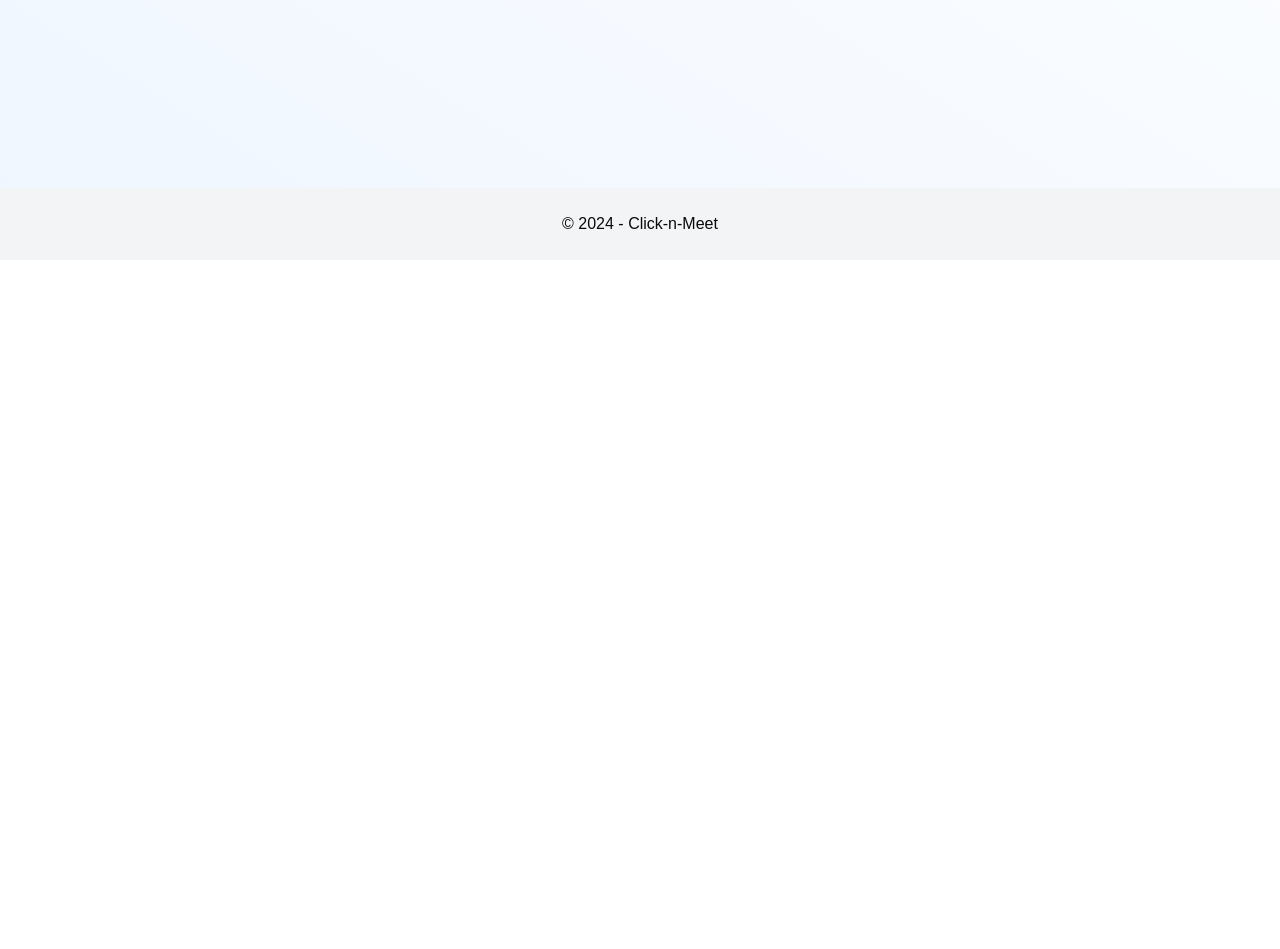
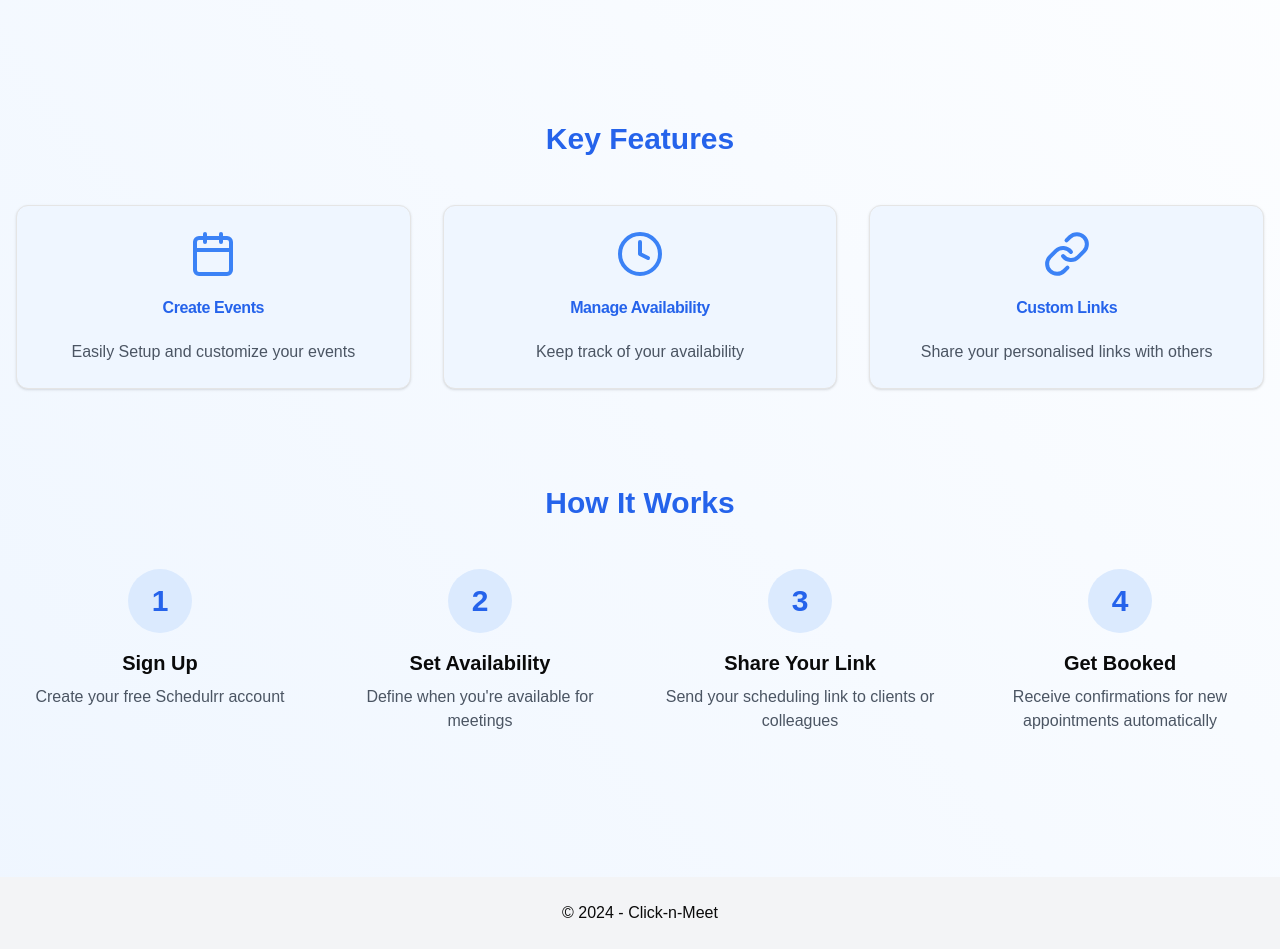
Before and after one commit to Khalil-codes/click-n-meet, a Next.js app: page / in a window 1280 px wide. Shown: the part 540-1489 px from the top of the page. Before the commit the page ends 800 px from the top, so only its background shows below. Built offline with nearby package versions, Linux system fonts and the light colour scheme; no server answers.

Commit message:
Add features and how it works section

```diff
--- a/src/app/page.tsx
+++ b/src/app/page.tsx
@@ -3,11 +3,46 @@ import HeroImage from "../assets/images/meeting-hero.svg";
 import { SignedIn, SignedOut } from "@clerk/nextjs";
 import { Button } from "@/components/ui/button";
 import Link from "next/link";
-import { ArrowRight } from "lucide-react";
+import { ArrowRight, Calendar, Clock, LinkIcon } from "lucide-react";
+import { Card, CardContent, CardHeader, CardTitle } from "@/components/ui/card";
+
+const features = [
+  {
+    icon: Calendar,
+    title: "Create Events",
+    description: "Easily Setup and customize your events",
+  },
+  {
+    icon: Clock,
+    title: "Manage Availability",
+    description: "Keep track of your availability",
+  },
+  {
+    icon: LinkIcon,
+    title: "Custom Links",
+    description: "Share your personalised links with others",
+  },
+];
+
+const howItWorks = [
+  { step: "Sign Up", description: "Create your free Schedulrr account" },
+  {
+    step: "Set Availability",
+    description: "Define when you're available for meetings",
+  },
+  {
+    step: "Share Your Link",
+    description: "Send your scheduling link to clients or colleagues",
+  },
+  {
+    step: "Get Booked",
+    description: "Receive confirmations for new appointments automatically",
+  },
+];
 
 export default function Home() {
   return (
-    <main>
+    <main className="py-10">
       <section className="mb-24 flex flex-col items-center justify-between gap-12 lg:flex-row">
         <div className="lg:w-1/2">
           <h1 className="gradient-title pb-6 text-7xl font-extrabold">
@@ -35,10 +70,52 @@ export default function Home() {
             <Image
               src={HeroImage}
               alt="Hero Image"
-              layout="fill"
-              objectFit="contain"
+              fill
+              style={{ objectFit: "contain" }}
             />
           </div>
+        </div>
+      </section>
+      {/* Key Features Section */}
+      <section className="mb-24">
+        <h2 className="mb-12 text-center text-3xl font-bold text-blue-600">
+          Key Features
+        </h2>
+        <div className="grid grid-cols-1 gap-8 md:grid-cols-3">
+          {features.map((feature, index) => (
+            <Card key={index} className="bg-blue-50 dark:bg-blue-900/40">
+              <CardHeader>
+                <feature.icon className="mx-auto mb-4 h-12 w-12 text-blue-500 dark:text-blue-200" />
+                <CardTitle className="text-center text-blue-600 dark:text-blue-300">
+                  {feature.title}
+                </CardTitle>
+              </CardHeader>
+              <CardContent className="text-center text-gray-600 dark:text-gray-300">
+                {feature.description}
+              </CardContent>
+            </Card>
+          ))}
+        </div>
+      </section>
+      {/* How It Works Section */}
+      <section className="mb-24">
+        <h2 className="mb-12 text-center text-3xl font-bold text-blue-600">
+          How It Works
+        </h2>
+        <div className="grid grid-cols-1 gap-8 md:grid-cols-2 lg:grid-cols-4">
+          {howItWorks.map((step, index) => (
+            <div key={index} className="text-center">
+              <div className="mx-auto mb-4 flex h-16 w-16 items-center justify-center rounded-full bg-blue-100 dark:bg-slate-300">
+                <span className="text-3xl font-bold text-blue-600">
+                  {index + 1}
+                </span>
+              </div>
+              <h3 className="mb-2 text-xl font-semibold">{step.step}</h3>
+              <p className="text-gray-600 dark:text-gray-500">
+                {step.description}
+              </p>
+            </div>
+          ))}
         </div>
       </section>
     </main>
```
